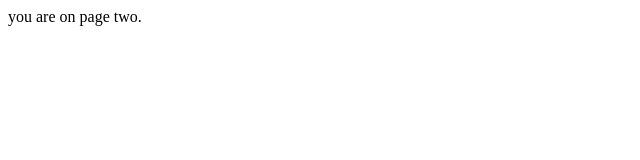
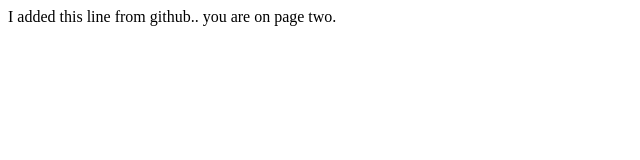
Before and after one commit to sajadsobhkhiz/test, a plain HTML site: page page2.html in a window 1280 px wide. Shown: the whole page, without its empty margins (0-640 px from the left). Drawn offline with Linux system fonts and the light colour scheme.

Commit message:
added new line to page 2

```diff
--- a/page2.html
+++ b/page2.html
@@ -1,5 +1,6 @@
 <html>
 	<body>
+		I added this line from github..
 		you are on page two.
 	</body>
 </html>
```
